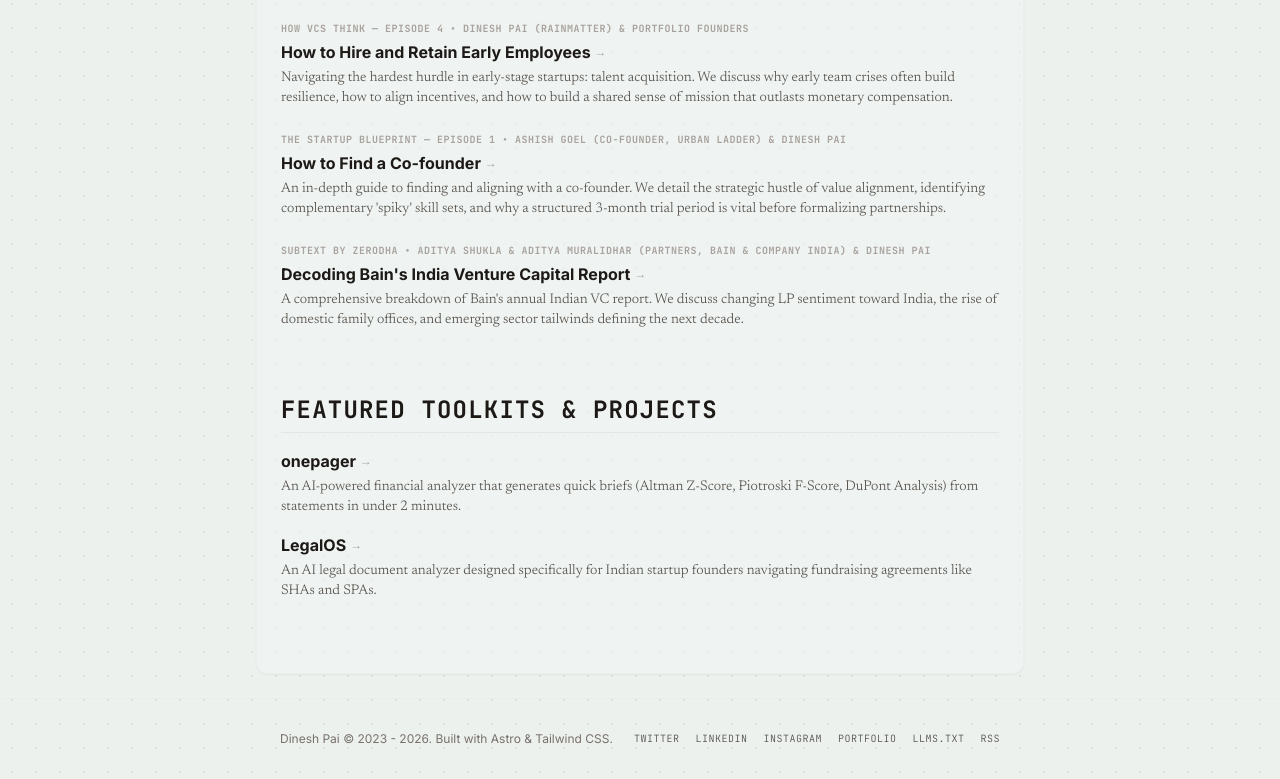
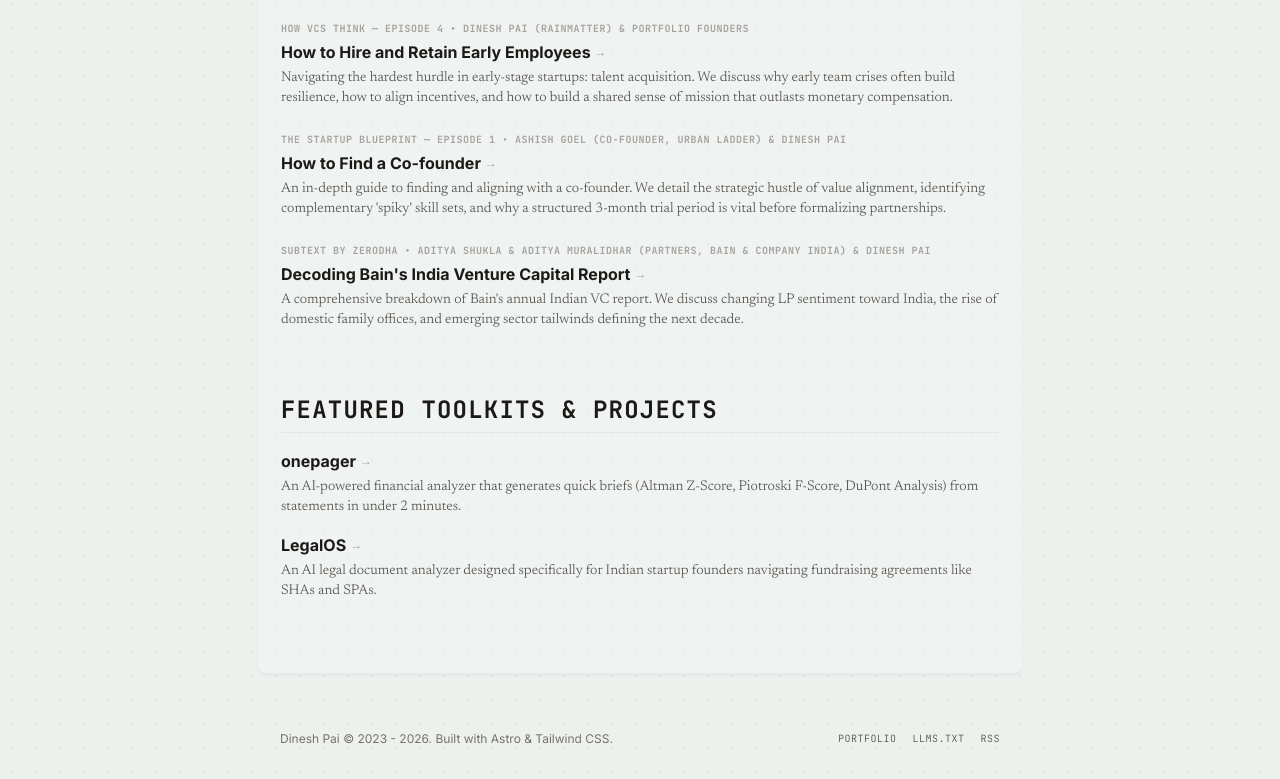
Before and after one commit to paidinesh7/dineshpai.in, an Astro site: page / in a window 1280 px wide. Shown: the part 3680-4459 px from the top of the page. Built offline with nearby package versions, Linux system fonts and the light colour scheme; Astro itself is replaced by a stand-in of ours; a web font is replaced by a local one.

Commit message:
Remove redundant social media links from footer

```diff
--- a/src/layouts/BaseLayout.astro
+++ b/src/layouts/BaseLayout.astro
@@ -174,9 +174,6 @@
           Dinesh Pai &copy; 2023 - 2026. Built with Astro & Tailwind CSS.
         </div>
         <div class="flex gap-4 font-mono text-[10px] uppercase tracking-wider">
-          <a href="https://twitter.com/dineshpaii" target="_blank" rel="noopener noreferrer" class="hover:underline text-stone-600 dark:text-stone-400">Twitter</a>
-          <a href="https://www.linkedin.com/in/paidinesh1/" target="_blank" rel="noopener noreferrer" class="hover:underline text-stone-600 dark:text-stone-400">LinkedIn</a>
-          <a href="https://www.instagram.com/dpai.me/" target="_blank" rel="noopener noreferrer" class="hover:underline text-stone-600 dark:text-stone-400">Instagram</a>
           <a href="/portfolio" class="hover:underline text-stone-600 dark:text-stone-400">Portfolio</a>
           <a href="/llms.txt" class="hover:underline text-stone-600 dark:text-stone-400">llms.txt</a>
           <a href="/index.xml" class="hover:underline text-stone-600 dark:text-stone-400">RSS</a>
```
